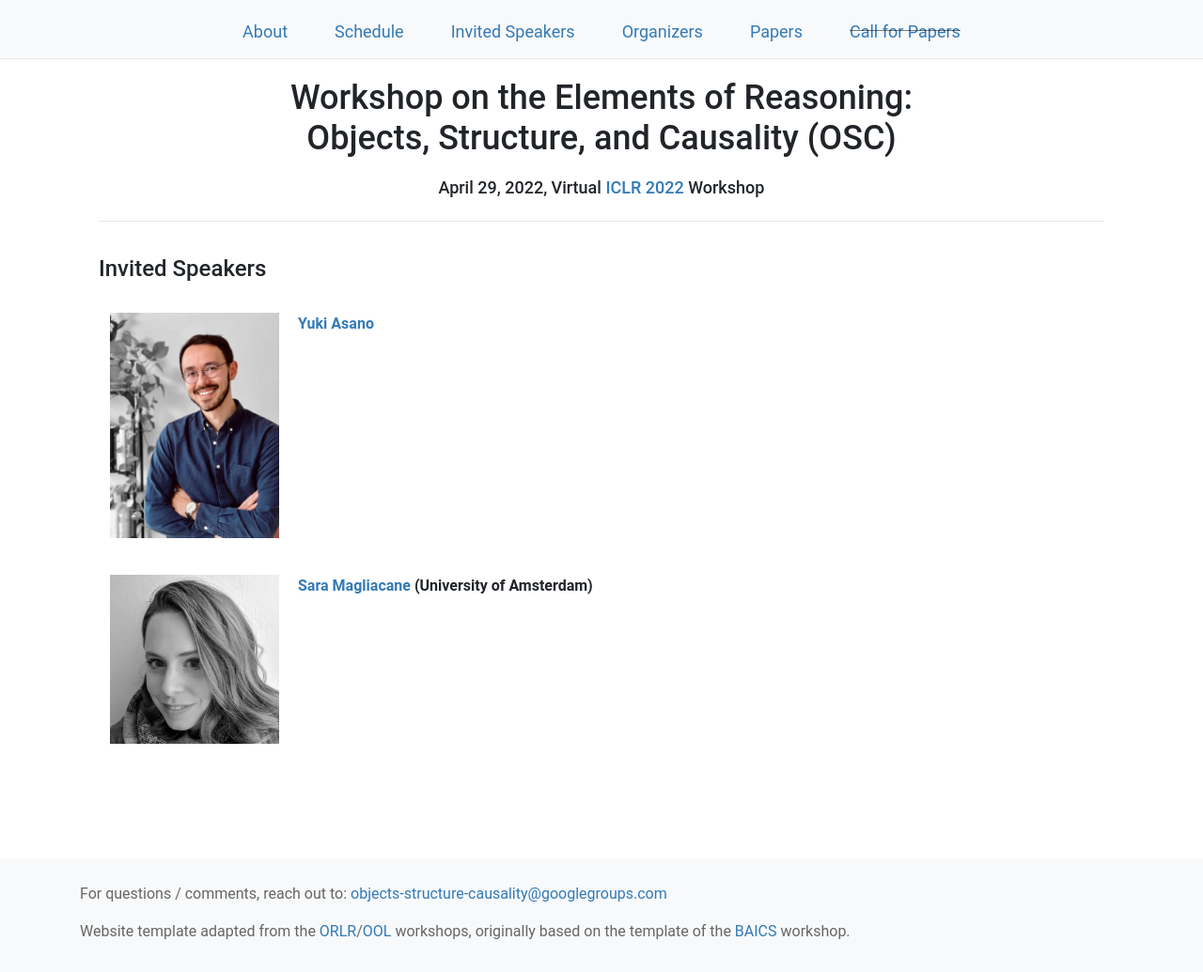
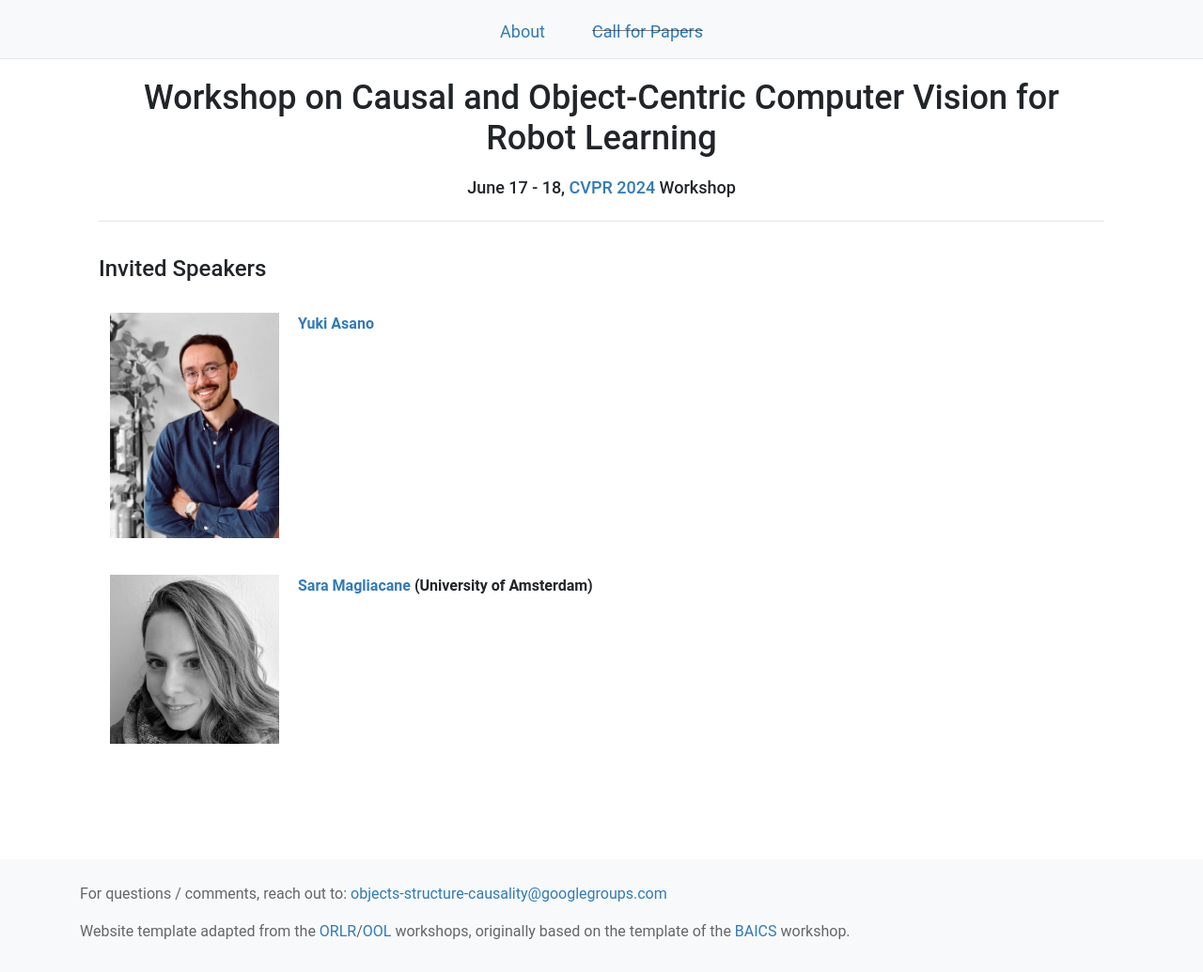
Before and after one commit to corrworkshop/corrworkshop.github.io, a Jekyll site: the page built from speakers.html, in a window 1280 px wide. Shown: the whole page at 94% size. Built offline with Jekyll 4.4.1, drawn with Linux system fonts in a browser that asks for light colours; nearby versions of some CDN libraries.

Commit message:
Remove unused parts for now

```diff
--- a/_layouts/default.html
+++ b/_layouts/default.html
@@ -42,13 +42,14 @@
     <div class="collapse navbar-collapse" id="navbar-main">
       <ul class="navbar-nav mx-auto">
         <li class="nav-link"><a href="/index.html">About</a></li>
+        <li class="nav-link strike"><a href="/submit.html">Call for Papers</a></li>
 <!--        <li class="nav-link"><a href="/format.html">How to Participate</a></li>-->
 <!--        <li class="nav-link"><a href="/livestream.html">&#127909; Livestream</a></li>-->
-        <li class="nav-link"><a href="/schedule.html">Schedule</a></li>
+        <!-- <li class="nav-link"><a href="/schedule.html">Schedule</a></li>
         <li class="nav-link"><a href="/speakers.html">Invited Speakers</a></li>
         <li class="nav-link"><a href="/index.html#organizers">Organizers</a></li>
-        <li class="nav-link"><a href="/papers.html">Papers</a></li>
-        <li class="nav-link strike"><a href="/submit.html">Call for Papers</a></li>
+        <li class="nav-link"><a href="/papers.html">Papers</a></li> -->
+
       </ul>
 
     </div> <!-- navbar-main -->
@@ -64,9 +65,9 @@
     <div class="page-content">
 
       <div class="row justify-content-center">
-        <h1 class="text-center">Workshop on the Elements of Reasoning:<br />Objects, Structure, and Causality (OSC)</h1>
+        <h1 class="text-center">Workshop on Causal and Object-Centric Computer Vision for Robot Learning</h1>
         <div class="break"></div>
-        <h4 class="text-center">April 29, 2022, Virtual <a href="https://iclr.cc/">ICLR 2022</a> Workshop</h4>
+        <h4 class="text-center">June 17 - 18, <a href="https://iclr.cc/">CVPR 2024</a> Workshop</h4>
         <div class="break"></div>
         <!--<h4 class="text-center"><a href="https://neurips.cc/virtual/2020/protected/workshop_16147.html#video">Join via the livestream &#127909;</a> · <a href="https://neurips2020.rocket.chat/channel/object-representations-for-learning-and-reasoning-99">RocketChat</a> · <a href="https://twitter.com/ORLR_Workshop" target="_blank">@ORLR_Workshop</a> · <a href="https://twitter.com/hashtag/ORLR2020" target="_blank">#ORLR2020</a> · <a href="https://forms.gle/cWJCQrynXZCXYhzN7" target="_blank">Join our community Slack!</a></h4>-->
         <hr>
```
Also changed, not shown: _layouts/coverpage.html (+4 -3 lines).
